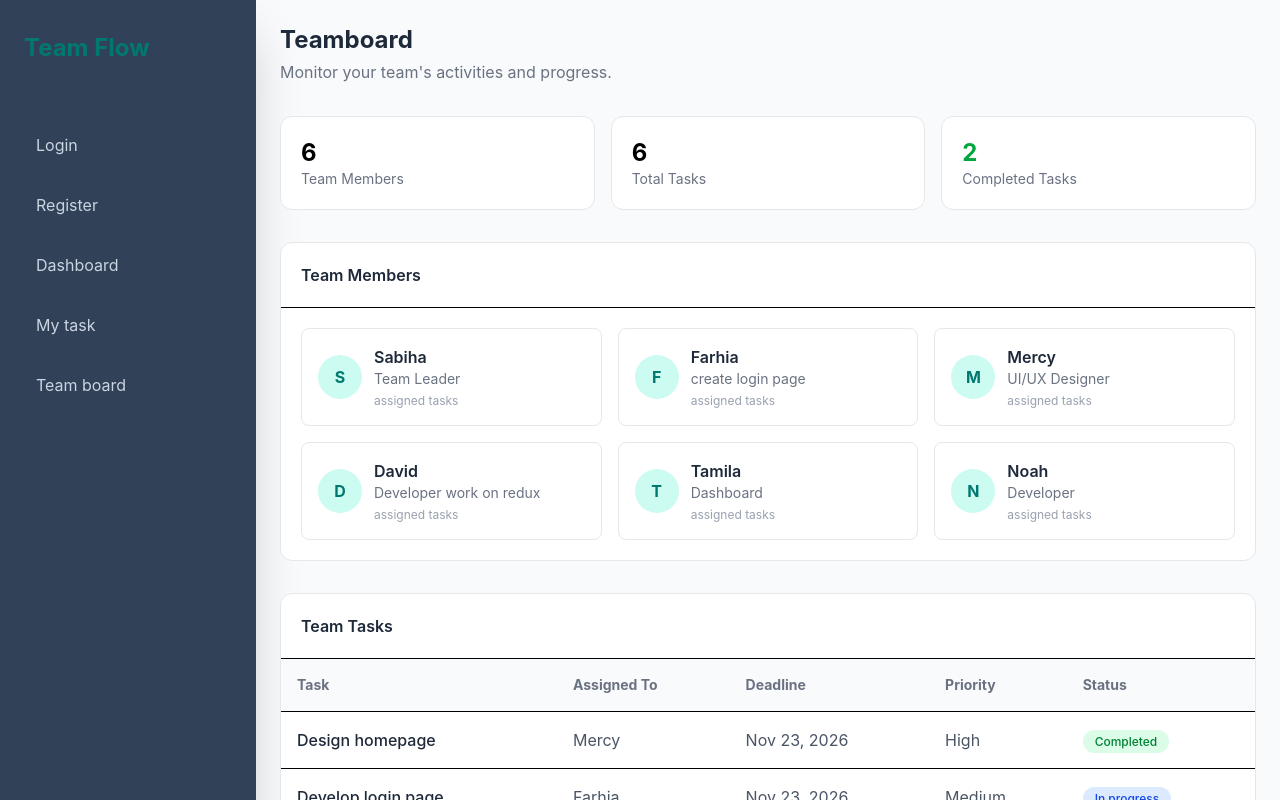
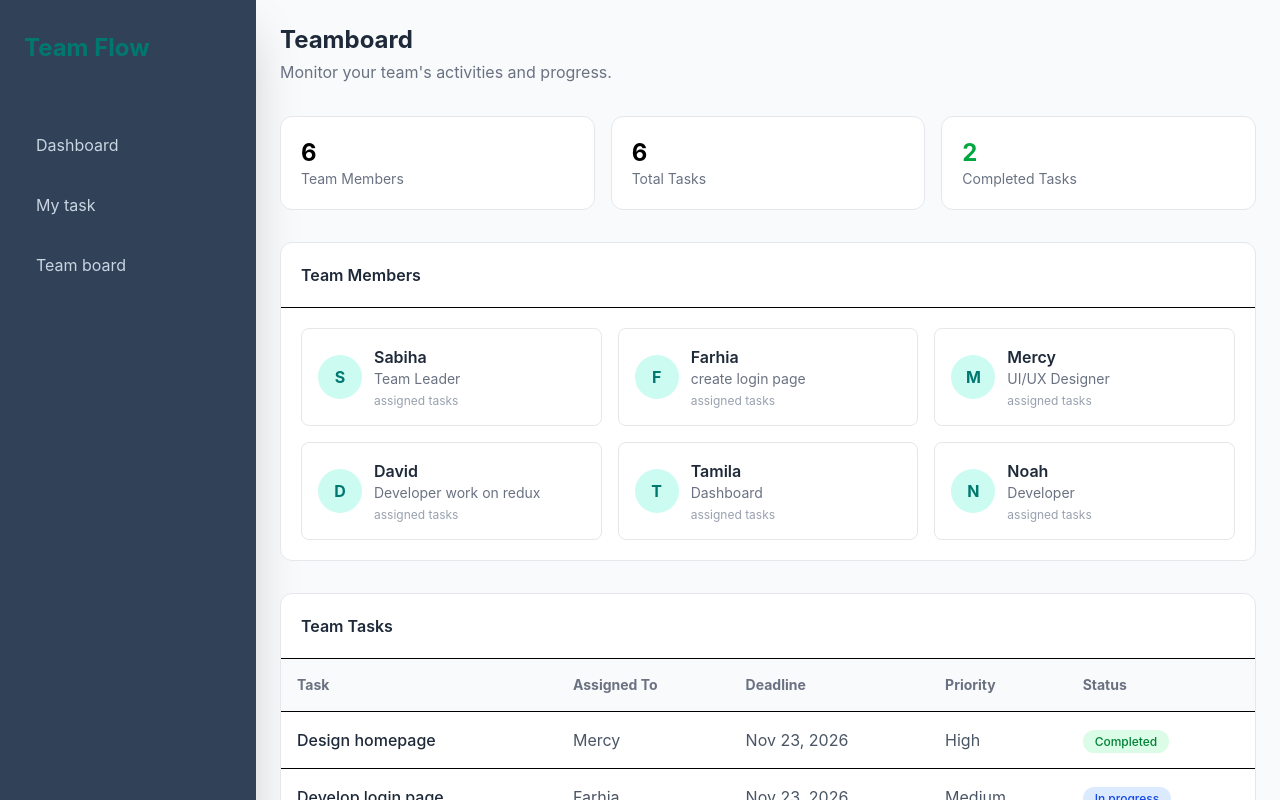
Before and after one commit to David-Mwonge123/team-flow, a React (Vite) app: page /teamboard in a window 1280 px wide. Shown: the top 800 px of the page. Built offline with nearby package versions, Linux system fonts and the light colour scheme.

Commit message:
Remove login page and registration page from sidebar

```diff
--- a/src/components/Navbar.jsx
+++ b/src/components/Navbar.jsx
@@ -15,8 +15,7 @@ function Navbar() {
     <div className="flex-1">
     <nav className="px-4 py-6">
         <ul className="flex flex-col gap-3">
-            <li><Link to="/"className=" block px-5 py-3 rounded-lg text-slate-300 hover:bg-teal-600 hover:text-white transition duration-300">Login</Link></li>
-            <li><Link to ="/Register" className=" block px-5 py-3 rounded-lg text-slate-300 hover:bg-teal-600 hover:text-white transition duration-300">Register</Link></li>
+
             <li><Link to="/Dash" className=" block px-5 py-3 rounded-lg text-slate-300 hover:bg-teal-600 hover:text-white transition duration-300">Dashboard</Link></li>
             <li><Link to="/Mytask" className=" block px-5 py-3 rounded-lg text-slate-300 hover:bg-teal-600 hover:text-white transition duration-300">My task</Link></li>
             <li><Link to="/Teamboard" className=" block px-5 py-3 rounded-lg text-slate-300 hover:bg-teal-600 hover:text-white transition duration-300">Team board</Link></li>
```
